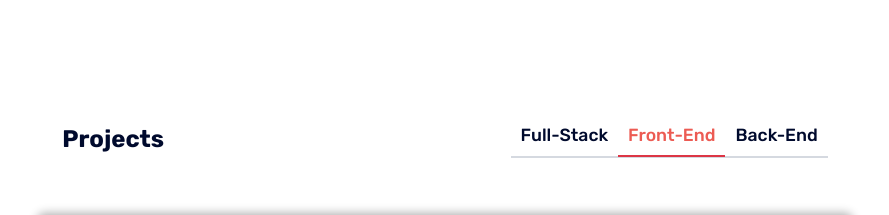
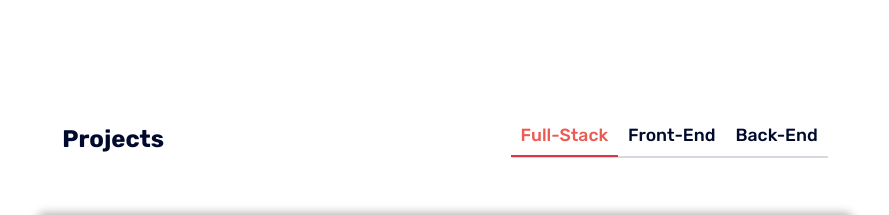
Before and after one commit to el7amrawy/portfolio, a React (Vite) app: page / in a window 1280 px wide. Shown: the part 1240-1455 px from the top of the page, without its empty margins (195-1084 px from the left). Built offline with nearby package versions, Linux system fonts and the light colour scheme.

Commit message:
fix default projs tab

```diff
--- a/src/components/Projects.jsx
+++ b/src/components/Projects.jsx
@@ -32,10 +32,10 @@ export default function Projects() {
       <div className="header">
         <h2>Projects</h2>
         <div className="nav">
-          <a onClick={activeEle}>Full-Stack</a>
           <a className="active" onClick={activeEle}>
-            Front-End
+            Full-Stack
           </a>
+          <a onClick={activeEle}>Front-End</a>
           <a onClick={activeEle}>Back-End</a>
         </div>
       </div>
```
